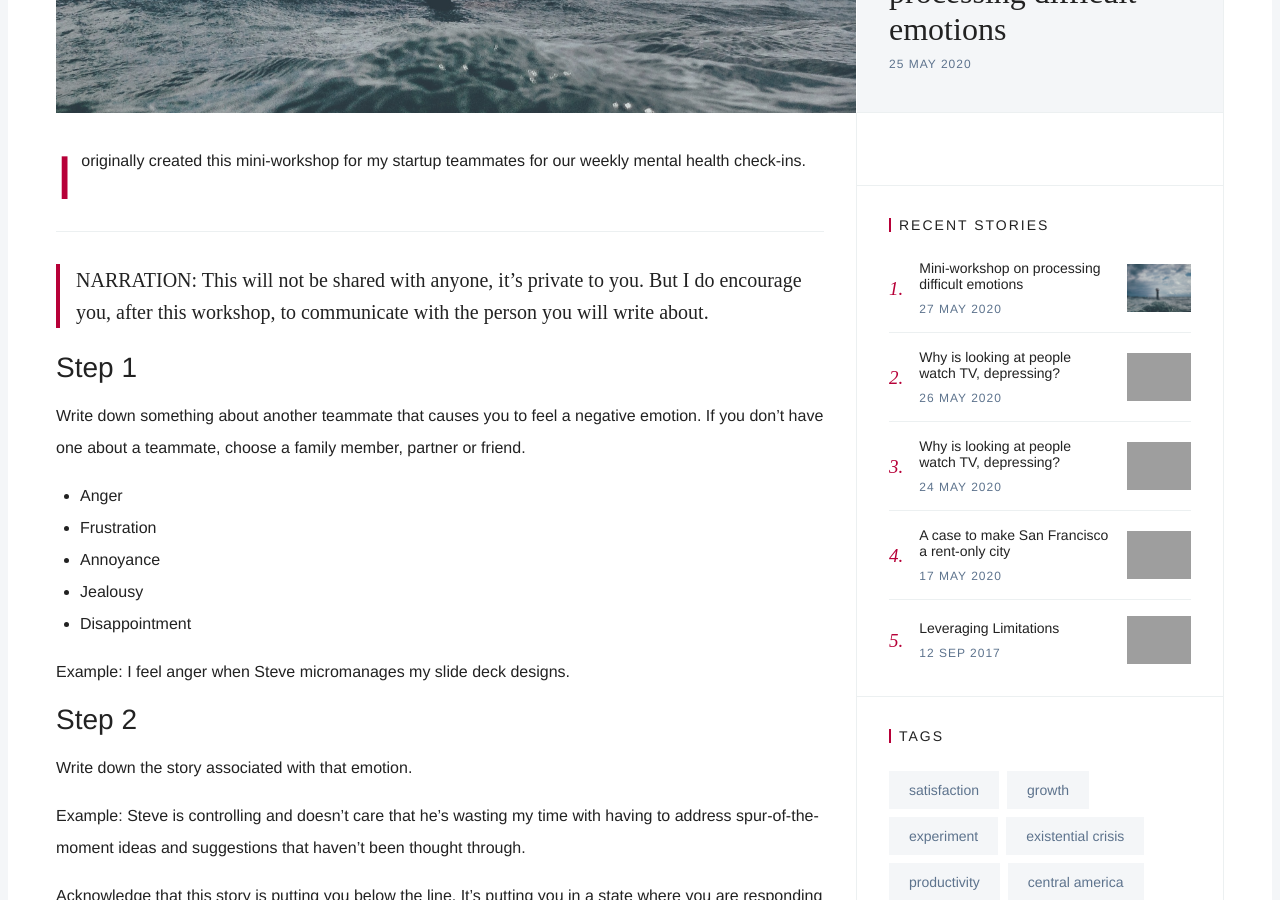
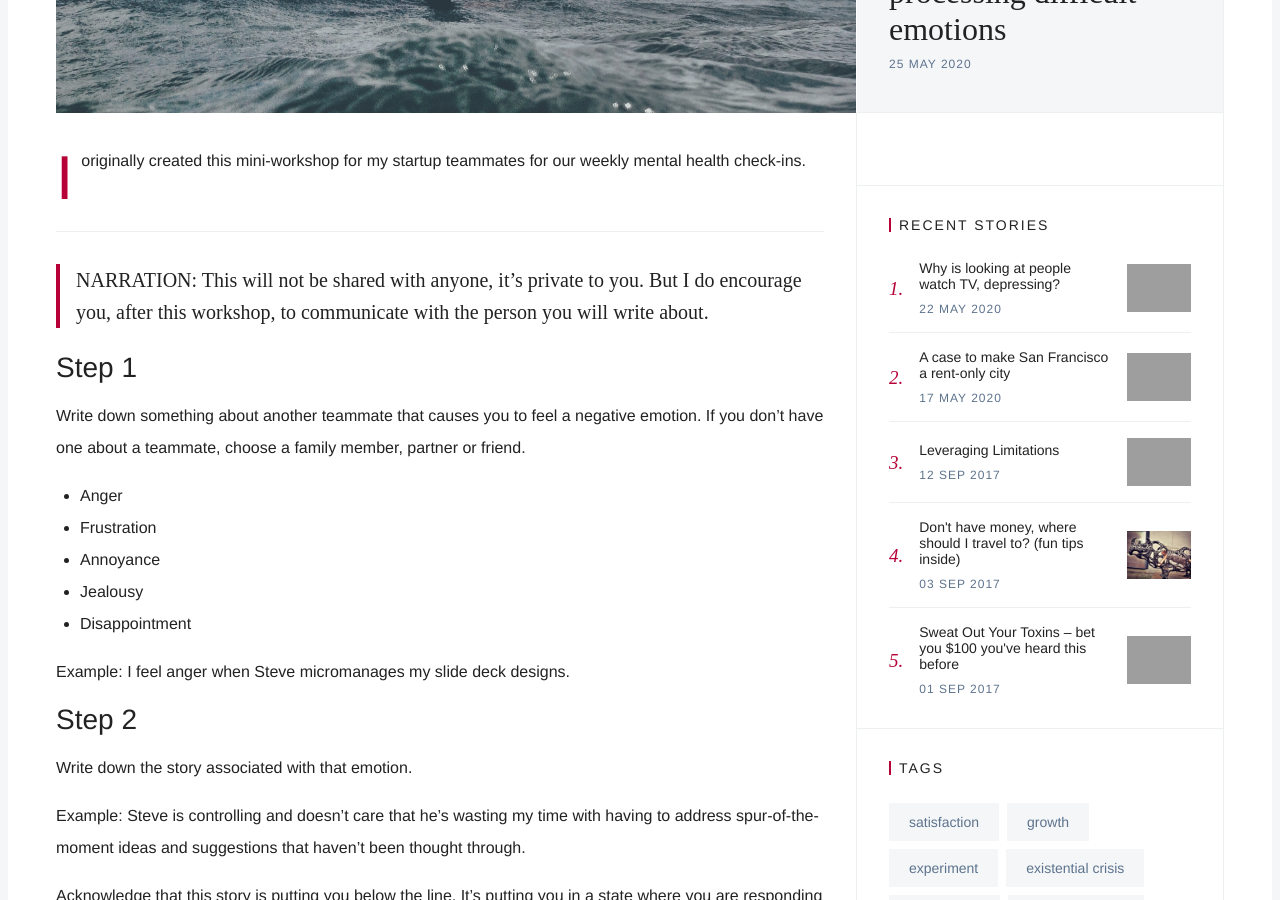
Before and after one commit to yermakova/yermakova.github.io, a Jekyll site: the page built from _posts/2020-05-25-difficult-emotions.md, in a window 1280 px wide and 900 px high, scrolled down 569 px, cut to the strip 0-900 px from the top of the window. Built offline with Jekyll 4.4.1, drawn with Linux system fonts in a browser that asks for light colours; some web fonts are replaced; some of the changed lines change nothing that is shown; grey boxes are pictures that could not be loaded.

Commit message:
update date

```diff
--- a/_posts/2020-05-26-threat-and-fear.md
+++ /dev/null
@@ -1,11 +0,0 @@
----
-layout: post
-title: Why is looking at people watch TV, depressing?
-author: Val
-tags: [psycology]
-image: '/images/posts/tvs.jpg'
----
-
-Random thought I had last night. Why is it depressing to see a person staring at a TV? What about it feels so sad?
-
-Here’s my theory. It’s because that TV-watcher-person is displaying a lack of control and empowerment. That TV-watcher-person is, in fact, being controlled. And humans are inspired by action, by a state of empowerment. Humans are inspired by the ability to control and influence. When you are being controlled by the TV, it’s like your life isn’t your own and that feels sad.
--- a/_posts/2020-05-27-difficult-emotions.md
+++ /dev/null
@@ -1,83 +0,0 @@
----
-layout: post
-title: Mini-workshop on processing difficult emotions
-author: Val
-tags: [psycology]
-image: '/images/posts/drowning.jpg'
----
-
-I originally created this mini-workshop for my startup teammates for our weekly mental health check-ins.
-
----
-
-> NARRATION: This will not be shared with anyone, it’s private to you. But I do encourage you, after this workshop, to communicate with the person you will write about.
-
-## Step 1
-Write down something about another teammate that causes you to feel a negative emotion. If you don’t have one about a teammate, choose a family member, partner or friend.
-* Anger
-* Frustration
-* Annoyance
-* Jealousy
-* Disappointment
-
-Example: I feel anger when Steve micromanages my slide deck designs.
-
-## Step 2
-Write down the story associated with that emotion.
-
-Example: Steve is controlling and doesn’t care that he’s wasting my time with having to address spur-of-the-moment ideas and suggestions that haven’t been thought through.
-
-Acknowledge that this story is putting you below the line. It’s putting you in a state where you are responding to a threat. It is preventing you from feeling creative, curious and optimistic. Threatened states narrow our view of the world.
-
-## Step 3
-Write down what you are afraid of.
-
-Example: My fear is that Steve will never get better and I’ll spend the rest of my life fighting this controlling behavior and that’s exhausting.
-
-## Step 4
-Write down what you really want.
-
-Example: What I really want is recognition and trust that I can do my job.
-
-## Step 5
-Take 100% responsibility and ownership for how you are feeling. Write down specific ways that you have put yourself in this position.
-
-Example: I’ve really been pissing myself off and believing a lot of stories about how Steve is wrong and I am right. I have been blaming Steve for my situation and I realize that I’ve created this situation by not acknowledging what is important to me and by not setting any boundaries around getting design feedback.
-
-## Step 6
-Write down additional beliefs and stories you have around why you have put yourself into this situation.
-
-Example: I believe that dealing with this emotion of anger is my burden. The responsible thing to do is to handle it alone and not bring it up to Steve. I am the one feeling angry and the mature thing to do is to learn how to cope with it.
-
-## Step 7
-What if the opposite of step 6 was true?
-
-Example: What if it’s the responsible and mature thing to bring this up to Steve? What if trying to handle it internally is actually the weaker and the easier choice?
-
-## Step 8
-
-Approach this idea from a place of Presence, a place of curiosity.
-
-Example: Hmm, I acknowledge that Steve really cares about this presentation and that’s why he feels the impulse to make a million tweaks. He is going to present it and that’s a lot of pressure on him. How could we find a happy medium?
-
-## Summarize Step 1 - 8 to form the language you want to share with your person.
-
-You're not saying all the words from Step 1-8, you're combining what you uncovered there and ordering the context slightly differently.
-
-1. Communicate what is important to you and why.
-2. Address your story and fear
-3. Acknowledge the point of view of the other person
-4. Communicate that you are taking 100% responsibility for how you are feeling
-5. Share how you have put yourself in this situation
-6. Provide specific concrete ways that you two can find a happy medium
-
-## Takeaways
-There is a way to stand up for what you want while remaining open. Compromising isn’t the same as allowing yourself to be taken advantage of. Seek to find a win for all.
-
-#### The bit-sized summary:
-1. Realize the negative emotion you’re feeling’
-2. Accept yourself for feeling it
-3. Be willing to feel the feeling (don’t run from it even though you’re scared of it or it’s uncomfortable)
-4. Try to shift yourself to a place of openness.
-
-# You can consciously shift your brain chemistry.
```
Also changed, not shown: _posts/2020-05-22-tv-depressing.md (line endings or trailing spaces), _posts/2020-05-25-difficult-emotions.md (line endings or trailing spaces).
